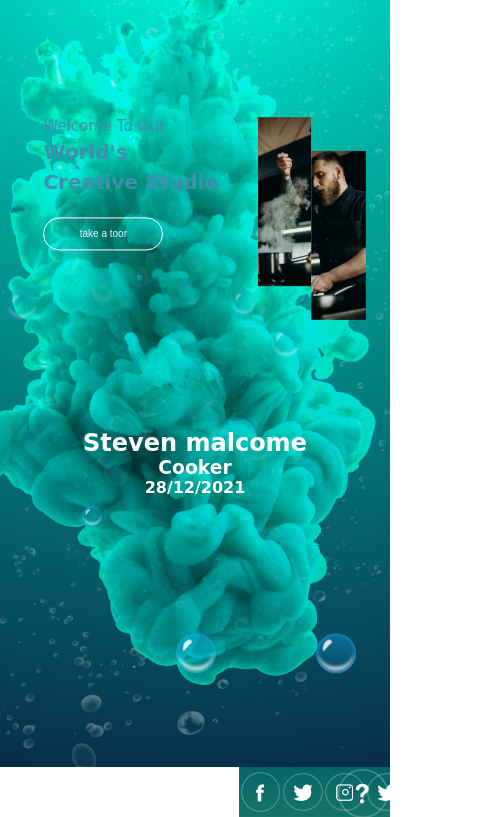
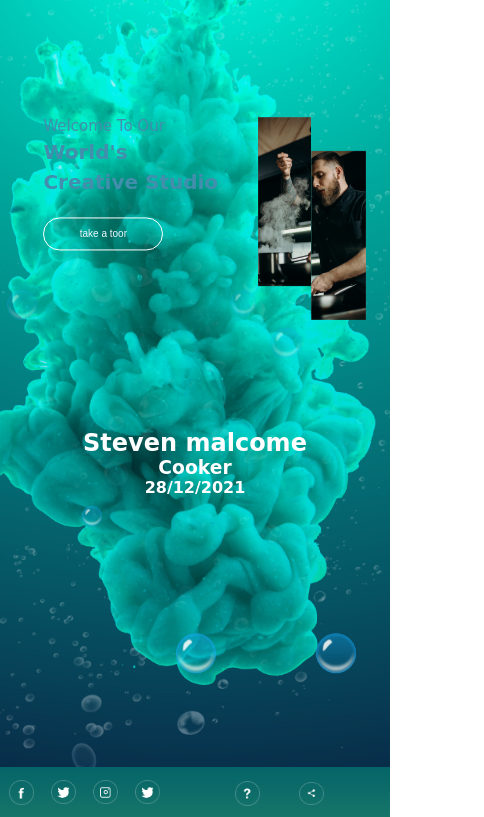
Before and after one commit to abdessamadziani/animation-Test, a plain HTML site: page index.html in a window 390 px wide. In both pictures the pointer is over the element 195 px from the left and 869 px from the top of the page. Shown: the part 77-894 px from the top of the page, 484 px wide, since content can reach past the window. Drawn offline with Linux system fonts and the light colour scheme; a web font is replaced by a local one.

Commit message:
last one

```diff
--- a/index.html
+++ b/index.html
@@ -9,7 +9,7 @@
   <link href="https://fonts.googleapis.com/css2?family=Bitter:wght@100&family=Rock+3D&display=swap" rel="stylesheet">
   <link rel="stylesheet" href="style.css">
 
-  <title>bootstrap</title>
+  <title>Animation website </title>
 </head>
 <body><div class="bg">
   <nav>
--- a/style.css
+++ b/style.css
@@ -294,4 +294,15 @@ nav img {
     flex-direction: row;
     align-content: center;
   }
+  .side-bar:hover {
+    width: 100%;
+  }
+  .side-bar:hover .social-links img {
+    width: 25px;
+    cursor: pointer;
+  }
+  .side-bar:hover .info-links img {
+    width: 25px;
+    cursor: pointer;
+  }
 }
```
